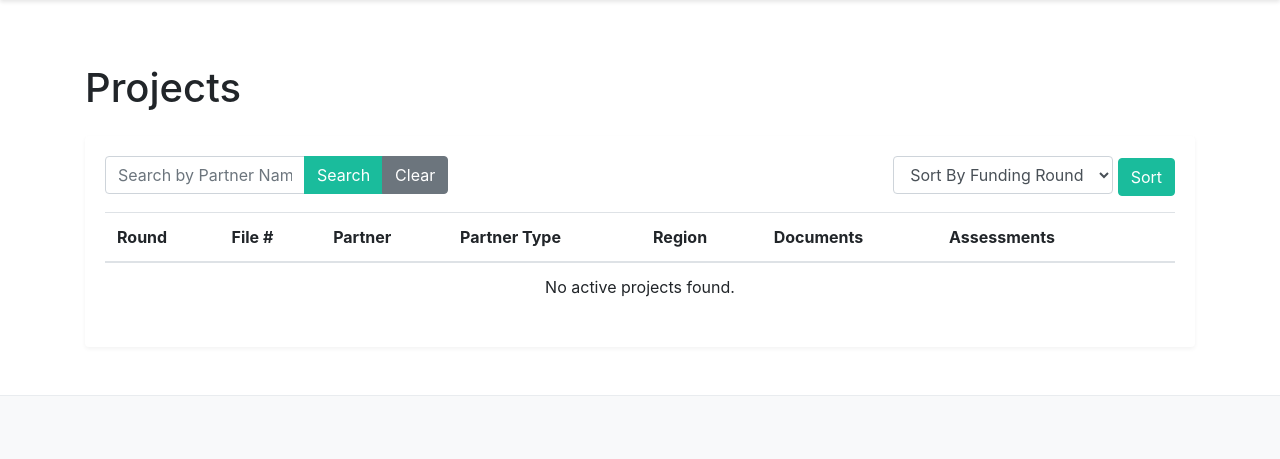
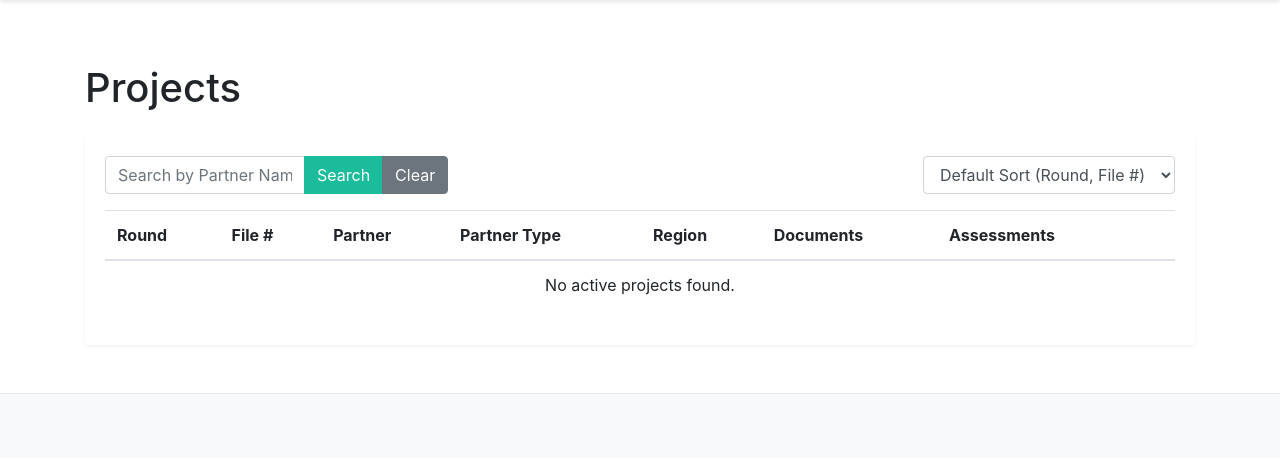
Before and after one commit to patterson-s/siemens, a Python web app: template app/templates/main/projects.html in a window 1280 px wide. Shown: the part 72-531 px from the top of the page. Run offline with Jinja, Linux system fonts and the light colour scheme; the template is opened without the code that fills it, so the values that code supplies are empty; some libraries are stand-ins or nearby versions.

Commit message:
tidying up project list search and sort

```diff
--- a/app/templates/main/projects.html
+++ b/app/templates/main/projects.html
@@ -21,13 +21,13 @@
                 </div>
                 <div class="col-md-6 text-right">
                     <form method="GET" action="{{ url_for('main.projects') }}">
-                        <select name="sort" class="form-control d-inline-block" style="width: auto;">
-                            <option value="funding_round">Sort By Funding Round</option>
-                            <option value="file_number">Sort By File Number</option>
-                            <option value="partner_name">Sort By Partner Name</option>
-                            <option value="region">Sort By Region</option>
+                        <select name="sort" class="form-control d-inline-block" style="width: auto;" onchange="this.form.submit()">
+                            <option value="default" {% if request.args.get('sort') == 'default' %}selected{% endif %}>Default Sort (Round, File #)</option>
+                            <option value="funding_round" {% if request.args.get('sort') == 'funding_round' %}selected{% endif %}>Sort By Funding Round</option>
+                            <option value="file_number" {% if request.args.get('sort') == 'file_number' %}selected{% endif %}>Sort By File Number</option>
+                            <option value="partner_name" {% if request.args.get('sort') == 'partner_name' %}selected{% endif %}>Sort By Partner Name</option>
+                            <option value="region" {% if request.args.get('sort') == 'region' %}selected{% endif %}>Sort By Region</option>
                         </select>
-                        <button type="submit" class="btn btn-primary">Sort</button>
                     </form>
                 </div>
             </div>
```
Also changed, not shown: app/main/routes.py (+2 -5 lines).
